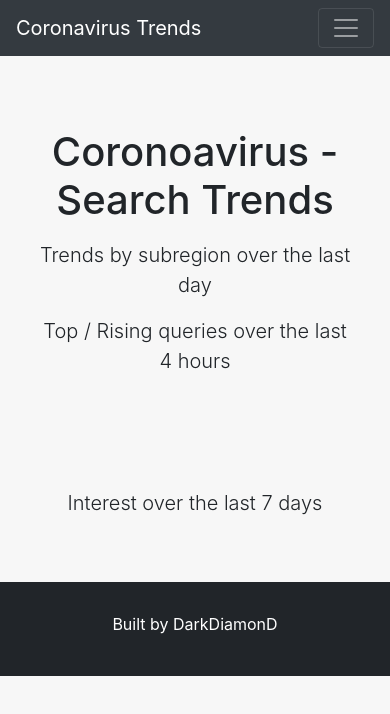
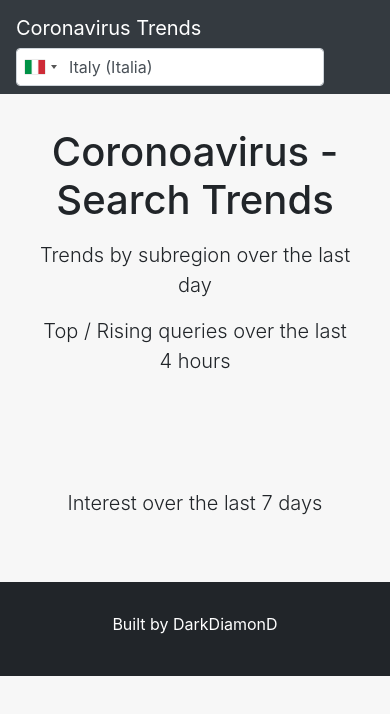
Before and after one commit to darkdiamond/darkdiamond.github.io, a plain HTML site: page index.html in a window 390 px wide. Drawn offline with nearby package versions, Linux system fonts and the light colour scheme; a script that the page names is missing.

Commit message:
Mobile support 2

```diff
--- a/index.html
+++ b/index.html
@@ -30,21 +30,21 @@
 <body>
   <nav class="navbar navbar-expand-md navbar-dark bg-dark fixed-top">
     <a class="navbar-brand" href="#">Coronavirus Trends</a>
-    <button class="navbar-toggler" type="button" data-toggle="collapse" data-target="#navbarsExampleDefault"
+    <!-- <button class="navbar-toggler" type="button" data-toggle="collapse" data-target="#navbarsExampleDefault"
       aria-controls="navbarsExampleDefault" aria-expanded="false" aria-label="Toggle navigation">
       <span class="navbar-toggler-icon"></span>
-    </button>
+    </button> -->
 
-    <div class="collapse navbar-collapse" id="navbarsExampleDefault">
+    <input type="text" id="country" class="form-control mr-sm-2" onchange="ChangeCountry();">
+    <!-- <div class="collapse navbar-collapse" id="navbarsExampleDefault"> -->
 
       <!-- <form class="form-inline my-2 my-lg-0"> -->
-      <input type="text" id="country" class="form-control mr-sm-2" onchange="ChangeCountry();">
       <!-- <input class="form-control mr-sm-2" type="text" placeholder="Search" aria-label="Search"> -->
       <!-- <button class="btn btn-secondary my-2 my-sm-0" type="submit">Search</button> -->
       <!-- <input type="hidden" id="country_code" /> -->
 
       <!-- </form> -->
-    </div>
+    <!-- </div> -->
   </nav>
   <main role="main" class="container">
 
```
